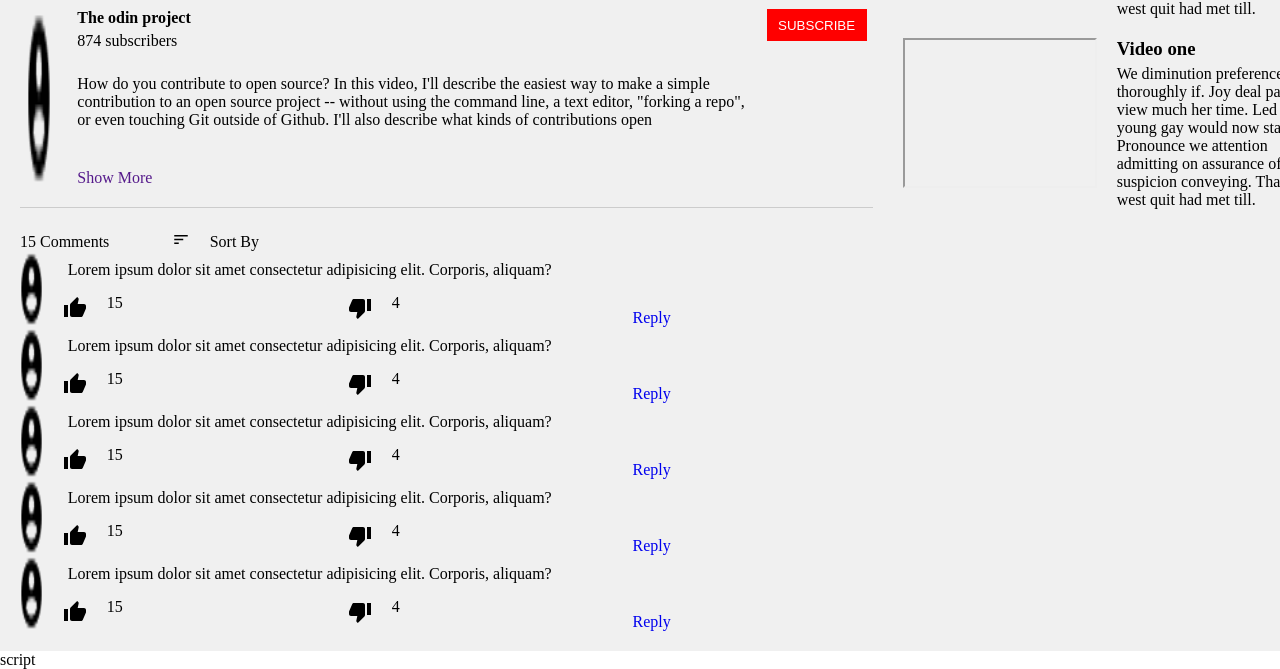
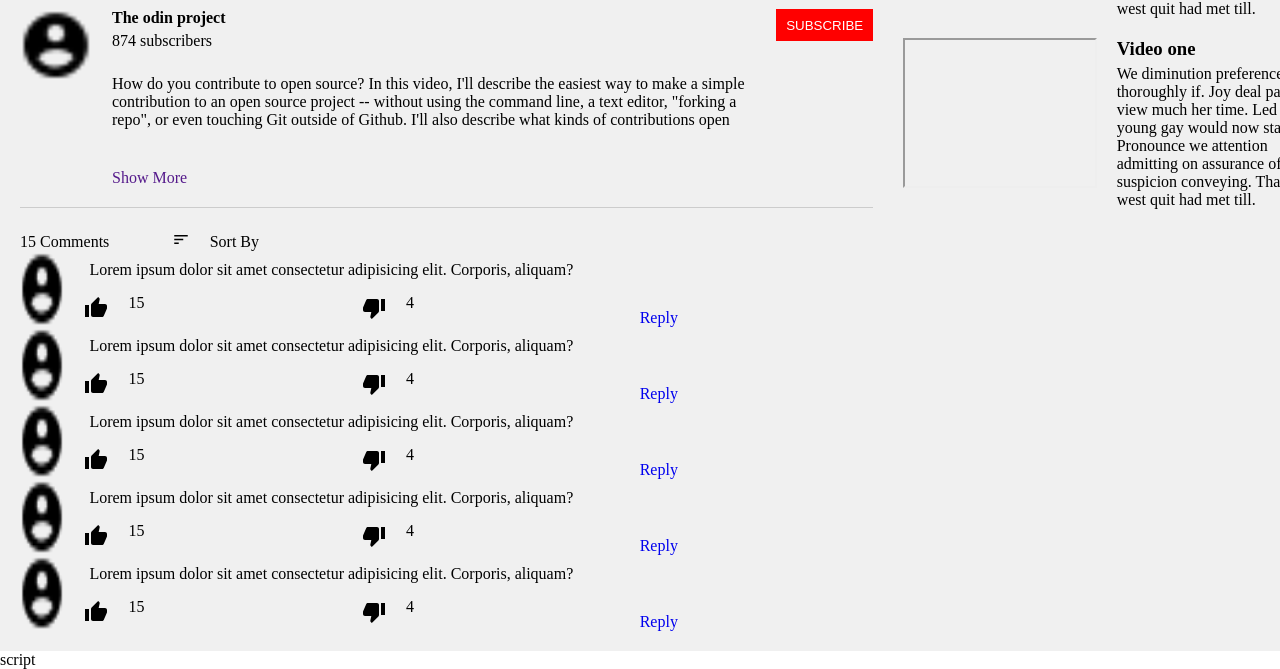
Before and after one commit to TheAlchemistKE/Youtube-Homepage, a plain HTML site: page index.html in a window 1280 px wide. Shown: the part 880-1549 px from the top of the page. Drawn offline with Linux system fonts and the light colour scheme; grey boxes are pictures that could not be loaded.

Commit message:
Fix the malformed profile image avatars. It improves on the general outlook of the webpage. It changes the widths and heights of the images to make them look alright. Improves ui/ux of the page.

```diff
--- a/assets/css/style.css
+++ b/assets/css/style.css
@@ -237,3 +237,12 @@ ul {
 .sentiments {
     text-align: right;
 }
+/* STYLING PROFILE PICTURES */
+.profile_avatar {
+    width: 48px;
+}
+#comment_avatar {
+    width: 72px;
+    height: 72px;
+    /* border-radius: 25%; */
+}
--- a/index.html
+++ b/index.html
@@ -77,7 +77,7 @@
 
          <div class="description">
 
-            <img src="./assets/img/account.png" alt="Apps">
+            <img src="./assets/img/account.png" alt="Apps" id="comment_avatar" class="profile_avatar">
 
             <div>
                 <h4>The odin project</h4>
@@ -99,7 +99,7 @@
             <ul>
                 <li>
                     <div class="comment-detail">
-                        <img src="./assets/img/account.png" alt="">
+                        <img src="./assets/img/account.png" class="profile_avatar" alt="">
                         <div class="comment-text">
                             <p>Lorem ipsum dolor sit amet consectetur adipisicing elit. Corporis, aliquam?</p>
                             <div class="status">
@@ -114,7 +114,7 @@
                 </li>
                 <li>
                     <div class="comment-detail">
-                        <img src="./assets/img/account.png" alt="">
+                        <img src="./assets/img/account.png" class="profile_avatar"  alt="">
                         <div class="comment-text">
                             <p>Lorem ipsum dolor sit amet consectetur adipisicing elit. Corporis, aliquam?</p>
                             <div class="status">
@@ -129,7 +129,7 @@
                 </li>
                 <li>
                     <div class="comment-detail">
-                        <img src="./assets/img/account.png" alt="">
+                        <img src="./assets/img/account.png" class="profile_avatar" alt="">
                         <div class="comment-text">
                             <p>Lorem ipsum dolor sit amet consectetur adipisicing elit. Corporis, aliquam?</p>
                             <div class="status">
@@ -144,7 +144,7 @@
                 </li>
                 <li>
                     <div class="comment-detail">
-                        <img src="./assets/img/account.png" alt="">
+                        <img src="./assets/img/account.png" class="profile_avatar" alt="">
                         <div class="comment-text">
                             <p>Lorem ipsum dolor sit amet consectetur adipisicing elit. Corporis, aliquam?</p>
                             <div class="status">
@@ -159,7 +159,7 @@
                 </li>
                 <li>
                     <div class="comment-detail">
-                        <img src="./assets/img/account.png" alt="">
+                        <img src="./assets/img/account.png" class="profile_avatar" alt="">
                         <div class="comment-text">
                             <p>Lorem ipsum dolor sit amet consectetur adipisicing elit. Corporis, aliquam?</p>
                             <div class="status">
```
